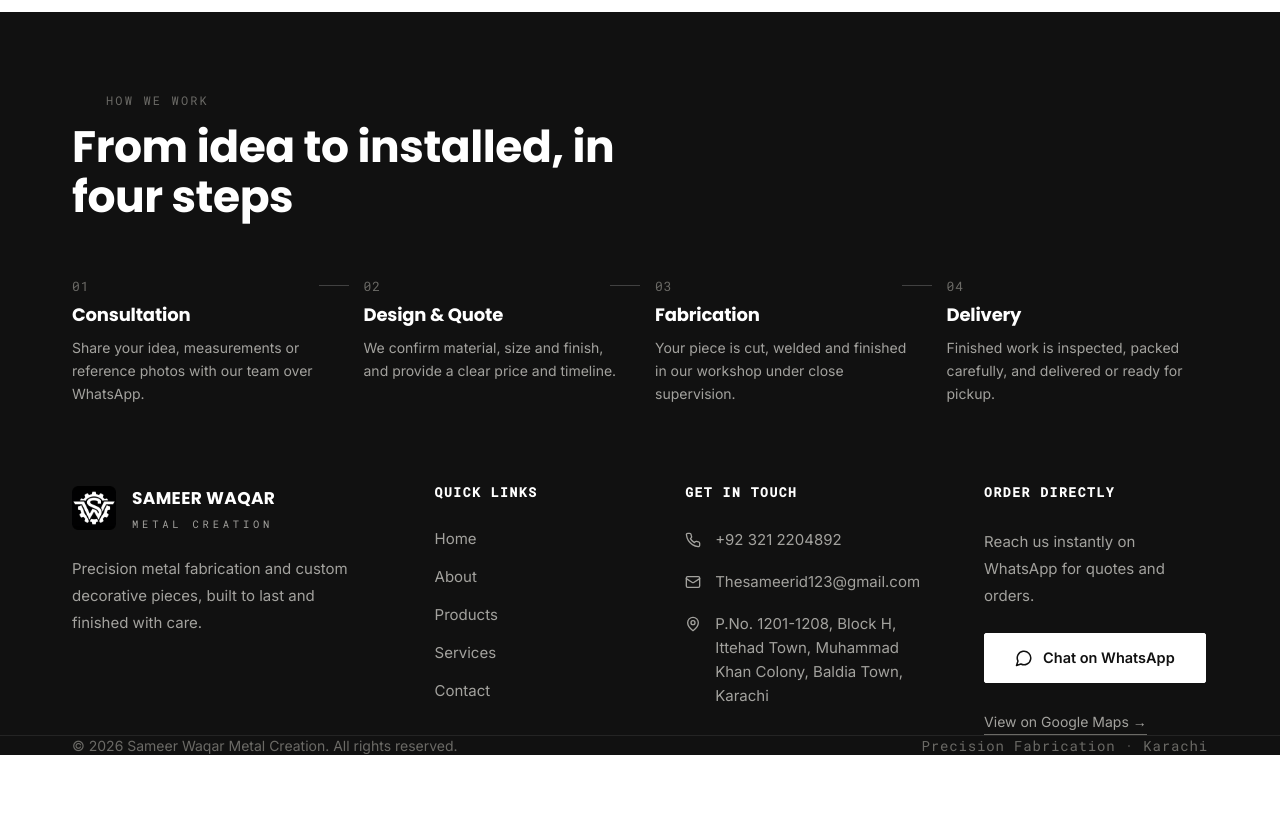
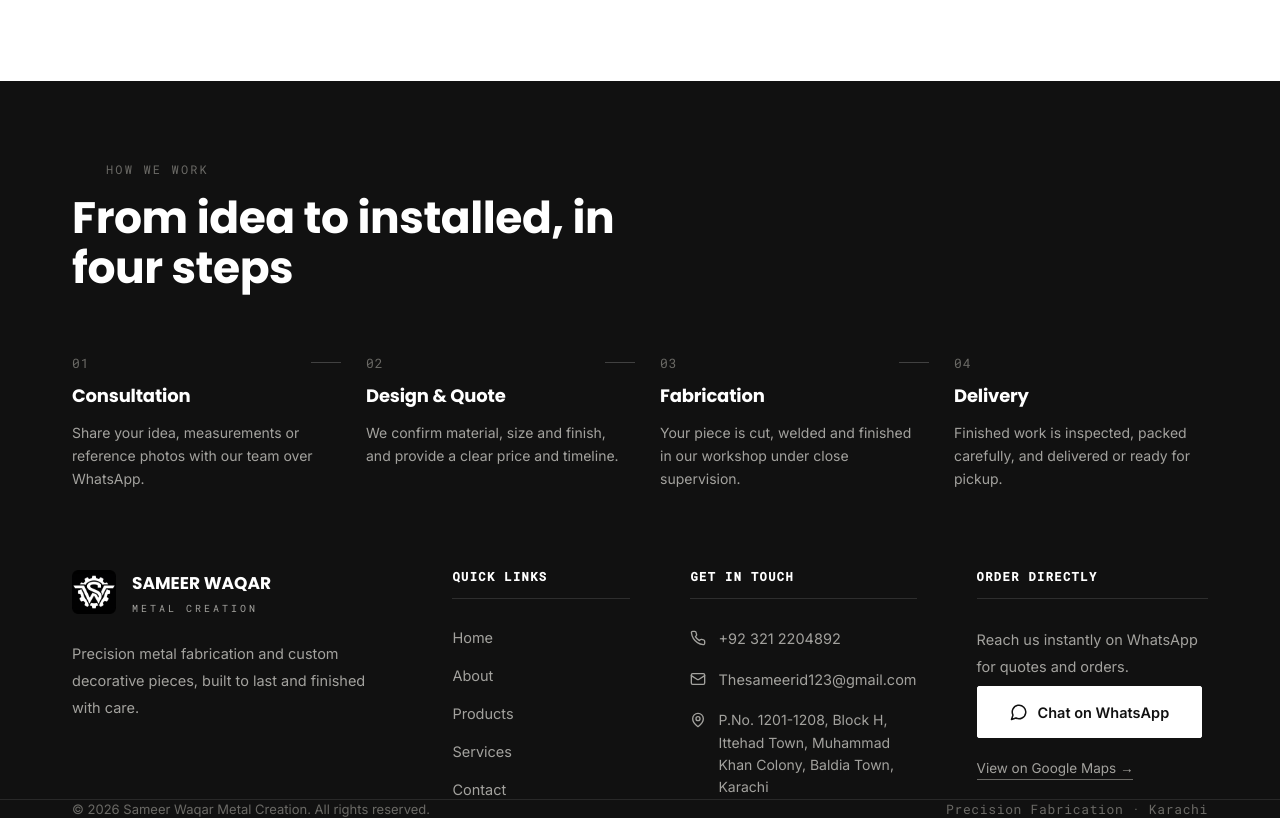
Before and after one commit to Nabeel-8090/sameerwaqarmetal, a React (Vite) app: page /about in a window 1280 px wide. Shown: the part 1160-1978 px from the top of the page. Before the commit the page ends 1915 px from the top, so only its background shows below. Built offline with nearby package versions, Linux system fonts and the light colour scheme.

Commit message:
updated all css files to make it responsiveness

```diff
--- a/src/components/Footer.module.css
+++ b/src/components/Footer.module.css
@@ -5,26 +5,22 @@
 
 .grid {
   display: grid;
-  grid-template-columns: 1.6fr 1fr 1.2fr 1.2fr;
-  gap: 64px;
-  padding: 100px 32px 72px;
+  grid-template-columns: 1.8fr 1fr 1.2fr 1.3fr;
+  gap: 60px;
+  padding: 110px 32px 80px;
 }
 
 .brandCol {
   display: flex;
   flex-direction: column;
-  gap: 24px;
+  gap: 26px;
+  padding-right: 20px;
 }
 
 .brand {
   display: flex;
   align-items: center;
-  gap: 16px; /* Slightly wider gap */
-  transition: opacity 0.3s ease;
-}
-
-.brand:hover {
-  opacity: 0.85;
+  gap: 16px;
 }
 
 .logo {
@@ -39,116 +35,90 @@
   font-weight: 700;
   font-size: 17px;
   color: var(--white);
-  letter-spacing: 0.02em;
 }
 
 .brandSlogan {
   display: block;
   font-family: var(--font-mono);
-  font-size: 10.5px;
-  letter-spacing: 0.36em;
+  font-size: 10px;
+  letter-spacing: 0.3em;
   text-transform: uppercase;
   color: var(--grey-400);
   margin-top: 6px;
 }
 
 .desc {
-  font-size: 15px;
-  line-height: 1.8;
+  font-size: 14.5px;
+  line-height: 1.85;
   color: var(--grey-400);
-  max-width: 340px;
+  max-width: 320px;
 }
 
 .colTitle {
   font-family: var(--font-mono);
-  font-size: 13px;
+  font-size: 12px;
   letter-spacing: 0.12em;
   text-transform: uppercase;
   color: var(--white);
   margin-bottom: 28px;
-  position: relative;
+  padding-bottom: 14px;
+  border-bottom: 1px solid rgba(255, 255, 255, 0.12);
 }
 
 .col ul {
   display: flex;
   flex-direction: column;
   gap: 18px;
-  padding: 0;
-  margin: 0;
-  list-style: none;
 }
 
 .col ul li a {
-  display: inline-block;
-  font-size: 15px;
+  font-size: 14.5px;
   color: var(--grey-400);
-  transition: all 0.3s ease;
+  transition: color 0.2s ease;
 }
 
 .col ul li a:hover {
   color: var(--white);
-  transform: translateX(5px);
 }
 
 .contactList li {
   display: flex;
   align-items: flex-start;
-  gap: 14px;
-  font-size: 15px;
+  gap: 12px;
+  font-size: 14px;
   color: var(--grey-400);
   line-height: 1.6;
 }
 
 .contactList svg {
-  margin-top: 4px;
+  margin-top: 3px;
   flex-shrink: 0;
-  color: var(--grey-400);
-  transition: color 0.3s ease;
 }
 
-.contactList li a {
-  color: var(--grey-400);
-  transition: color 0.3s ease;
-  text-decoration: none;
+.col .desc {
+  margin-bottom: 6px;
 }
 
-.contactList li:hover a,
-.contactList li:hover svg {
-  color: var(--white);
-}
-
-.whatsappBtn {
-  display: inline-flex;
-  align-items: center;
-  gap: 10px;
-  margin-top: 24px;
-  margin-bottom: 28px;
-  padding: 12px 24px;
-  transition: transform 0.3s ease, background 0.3s ease;
-}
-
-.whatsappBtn:hover {
-  transform: translateY(-2px);
+.col .btn {
+  margin-top: 20px;
 }
 
 .mapLink {
   display: inline-block;
-  font-size: 14px;
+  margin-top: 22px;
+  font-size: 13.5px;
   color: var(--grey-400);
   border-bottom: 1px solid var(--grey-600);
-  padding-bottom: 4px;
-  transition: all 0.3s ease;
-  text-decoration: none;
+  padding-bottom: 3px;
 }
 
 .mapLink:hover {
   color: var(--white);
   border-color: var(--white);
-  letter-spacing: 0.02em;
 }
 
 .bottom {
-  border-top: 1px solid rgba(255, 255, 255, 0.08);
+  border-top: 1px solid rgba(255, 255, 255, 0.1);
 }
 
 .bottomInner {
@@ -156,28 +126,21 @@
   align-items: center;
   justify-content: space-between;
   padding: 28px 32px;
-  font-size: 14px;
+  font-size: 13px;
   color: var(--grey-600);
   flex-wrap: wrap;
-  gap: 12px;
+  gap: 10px;
 }
 
 .craft {
   font-family: var(--font-mono);
-  letter-spacing: 0.06em;
-}
-
-@media (max-width: 1024px) {
-  .grid {
-    gap: 48px;
-    padding: 80px 32px 64px;
-  }
+  letter-spacing: 0.05em;
 }
 
 @media (max-width: 900px) {
   .grid {
     grid-template-columns: 1fr 1fr;
-    padding: 72px 24px 56px;
+    padding: 80px 20px 50px;
     gap: 56px 32px;
   }
 }
@@ -185,13 +148,11 @@
 @media (max-width: 560px) {
   .grid {
     grid-template-columns: 1fr;
-    gap: 56px;
+    gap: 48px;
+    padding: 64px 20px 40px;
   }
-
   .bottomInner {
     flex-direction: column;
-    align-items: center;
-    text-align: center;
-    gap: 16px;
+    align-items: flex-start;
   }
 }
--- a/src/components/Navbar.module.css
+++ b/src/components/Navbar.module.css
@@ -23,7 +23,7 @@
 .brand {
   display: flex;
   align-items: center;
-  gap: 12px;
+  gap: 16px;
   min-width: 0;
 }
 
@@ -97,7 +97,7 @@
 .actions {
   display: flex;
   align-items: center;
-  gap: 18px;
+  gap: 22px;
 }
 
 .whatsappBtn {
@@ -154,14 +154,21 @@
     display: flex;
   }
   .mobileNavOpen {
-    max-height: 420px;
-    padding: 12px 20px 20px;
+    max-height: 460px;
+    padding: 12px 20px 24px;
     border-top-color: var(--grey-200);
   }
   .inner {
     height: 72px;
   }
   .logo {
-    height: 36px;
+    height: 40px;
   }
 }
+
+@media (max-width: 380px) {
+  .brandName { font-size: 14.5px; }
+  .brandSlogan { font-size: 9px; letter-spacing: 0.24em; }
+  .logo { height: 34px; }
+  .brand { gap: 10px; }
+}
--- a/src/components/ProductCard.module.css
+++ b/src/components/ProductCard.module.css
@@ -32,10 +32,10 @@
 }
 
 .body {
-  padding: 22px 22px 24px;
+  padding: 28px 26px 30px;
   display: flex;
   flex-direction: column;
-  gap: 10px;
+  gap: 14px;
 }
 
 .titleRow {
@@ -70,11 +70,11 @@
 }
 
 .viewDetails {
-  margin-top: 6px;
+  margin-top: 8px;
   font-family: var(--font-mono);
   font-size: 12px;
   letter-spacing: 0.08em;
   text-transform: uppercase;
-  padding-top: 14px;
+  padding-top: 18px;
   border-top: 1px solid var(--grey-100);
 }
--- a/src/pages/About.module.css
+++ b/src/pages/About.module.css
@@ -25,16 +25,16 @@
 .valuesGrid {
   display: grid;
   grid-template-columns: repeat(3, 1fr);
-  gap: 30px;
-  margin-top: 50px;
+  gap: 40px;
+  margin-top: 56px;
 }
 
 .valueCard {
-  padding: 30px 0 0;
+  padding: 36px 0 0;
   border-top: 2px solid var(--black);
   display: flex;
   flex-direction: column;
-  gap: 12px;
+  gap: 16px;
 }
 
 .valueCard h3 {
@@ -68,15 +68,15 @@
 .processGrid {
   display: grid;
   grid-template-columns: repeat(4, 1fr);
-  gap: 30px;
-  margin-top: 54px;
+  gap: 40px;
+  margin-top: 60px;
 }
 
 .processCard {
   position: relative;
   display: flex;
   flex-direction: column;
-  gap: 10px;
+  gap: 14px;
 }
 
 .processStep {
@@ -114,11 +114,12 @@
 }
 
 @media (max-width: 900px) {
-  .valuesGrid { grid-template-columns: repeat(2, 1fr); }
+  .valuesGrid { grid-template-columns: repeat(2, 1fr); gap: 32px; }
   .processGrid { grid-template-columns: repeat(2, 1fr); gap: 40px 30px; }
 }
 
 @media (max-width: 560px) {
-  .valuesGrid { grid-template-columns: 1fr; }
-  .processGrid { grid-template-columns: 1fr; }
+  .heroInner { padding: 70px 20px 56px; }
+  .valuesGrid { grid-template-columns: 1fr; gap: 32px; margin-top: 44px; }
+  .processGrid { grid-template-columns: 1fr; gap: 32px; margin-top: 44px; }
 }
--- a/src/pages/Contact.module.css
+++ b/src/pages/Contact.module.css
@@ -24,8 +24,8 @@
 .grid {
   display: grid;
   grid-template-columns: 0.9fr 1.1fr;
-  gap: 60px;
-  padding: 70px 32px 120px;
+  gap: 64px;
+  padding: 80px 32px 130px;
   align-items: start;
 }
 
@@ -39,9 +39,9 @@
 
 .card {
   background: var(--white);
-  padding: 22px 24px;
+  padding: 28px 30px;
   display: flex;
-  gap: 16px;
+  gap: 18px;
   align-items: flex-start;
 }
 
@@ -98,7 +98,7 @@
 .mapFooter {
   border: 1px solid var(--grey-200);
   border-top: none;
-  padding: 22px 24px;
+  padding: 26px 28px;
   display: flex;
   align-items: center;
   justify-content: space-between;
@@ -114,5 +114,12 @@
 }
 
 @media (max-width: 950px) {
-  .grid { grid-template-columns: 1fr; padding: 50px 20px 90px; }
+  .grid { grid-template-columns: 1fr; padding: 56px 20px 90px; gap: 48px; }
 }
+
+@media (max-width: 560px) {
+  .heroInner { padding: 70px 20px 50px; }
+  .card { padding: 22px 20px; }
+  .mapFooter { padding: 20px; flex-direction: column; align-items: flex-start; }
+  .mapFooter .btn { width: 100%; }
+}
--- a/src/pages/Products.module.css
+++ b/src/pages/Products.module.css
@@ -3,9 +3,9 @@
 }
 
 .header {
-  padding-bottom: 50px;
+  padding-bottom: 56px;
   border-bottom: 1px solid var(--grey-200);
-  margin-bottom: 50px;
+  margin-bottom: 56px;
   max-width: 700px;
 }
 
@@ -25,7 +25,7 @@
 .grid {
   display: grid;
   grid-template-columns: repeat(3, 1fr);
-  gap: 28px;
+  gap: 32px;
 }
 
 @media (max-width: 1000px) {
@@ -33,6 +33,7 @@
 }
 
 @media (max-width: 640px) {
-  .grid { grid-template-columns: 1fr; }
-  .page { padding: 40px 0 80px; }
+  .grid { grid-template-columns: 1fr; gap: 24px; }
+  .page { padding: 44px 0 72px; }
+  .header { padding-bottom: 40px; margin-bottom: 40px; }
 }
--- a/src/pages/Services.module.css
+++ b/src/pages/Services.module.css
@@ -30,8 +30,8 @@
 .row {
   display: grid;
   grid-template-columns: 100px 1fr;
-  gap: 30px;
-  padding: 36px 0;
+  gap: 36px;
+  padding: 44px 0;
   border-bottom: 1px solid var(--grey-200);
 }
 
@@ -53,12 +53,43 @@
 
 .rowBody p {
   font-size: 15px;
-  line-height: 1.75;
+  line-height: 1.8;
   color: var(--grey-600);
-  margin-top: 10px;
+  margin-top: 12px;
   max-width: 620px;
 }
 
+.cta {
+  background: var(--grey-50);
+  border-top: 1px solid var(--grey-200);
+}
+
+.ctaInner {
+  padding: 100px 32px;
+  text-align: center;
+  display: flex;
+  flex-direction: column;
+  align-items: center;
+  gap: 20px;
+}
+
+.ctaInner h2 {
+  font-size: clamp(24px, 3.6vw, 34px);
+  font-weight: 700;
+}
+
+.ctaInner p {
+  color: var(--grey-600);
+  max-width: 460px;
+  font-size: 16px;
+}
+
+.ctaInner .btn {
+  margin-top: 8px;
+}
+
 @media (max-width: 640px) {
-  .row { grid-template-columns: 1fr; gap: 10px; }
+  .row { grid-template-columns: 1fr; gap: 14px; padding: 36px 0; }
+  .heroInner { padding: 70px 20px 56px; }
+  .ctaInner { padding: 70px 20px; }
 }
--- a/src/styles/global.css
+++ b/src/styles/global.css
@@ -15,6 +15,15 @@
   --container: 1200px;
   --radius-sm: 4px;
   --radius-md: 8px;
+
+  --space-1: 8px;
+  --space-2: 12px;
+  --space-3: 16px;
+  --space-4: 24px;
+  --space-5: 32px;
+  --space-6: 48px;
+  --space-7: 64px;
+  --space-8: 96px;
   --shadow-sm: 0 1px 3px rgba(17, 17, 17, 0.06);
   --shadow-md: 0 8px 24px rgba(17, 17, 17, 0.08);
   --shadow-lg: 0 20px 48px rgba(17, 17, 17, 0.12);
@@ -107,16 +116,16 @@ p {
 .section-heading {
   font-size: clamp(30px, 4vw, 44px);
   font-weight: 700;
-  margin-top: 14px;
+  margin-top: var(--space-3);
   max-width: 640px;
 }
 
 .section-sub {
   font-size: 17px;
-  line-height: 1.7;
+  line-height: 1.75;
   color: var(--grey-600);
   max-width: 560px;
-  margin-top: 18px;
+  margin-top: var(--space-4);
 }
 
 .btn {
@@ -124,7 +133,7 @@ p {
   align-items: center;
   justify-content: center;
   gap: 10px;
-  padding: 15px 30px;
+  padding: 16px 32px;
   font-family: var(--font-body);
   font-weight: 600;
   font-size: 14.5px;
@@ -213,6 +222,12 @@ p {
   .container { padding: 0 20px; }
 }
 
+@media (max-width: 480px) {
+  .section { padding: 64px 0; }
+  .container { padding: 0 16px; }
+  .btn { padding: 15px 24px; font-size: 14px; }
+}
+
 @media (prefers-reduced-motion: reduce) {
   * { transition: none !important; animation: none !important; }
 }
```
Also changed, not shown: src/pages/Home.module.css (+53 -15 lines), src/pages/ProductDetails.module.css (+15 -13 lines).
